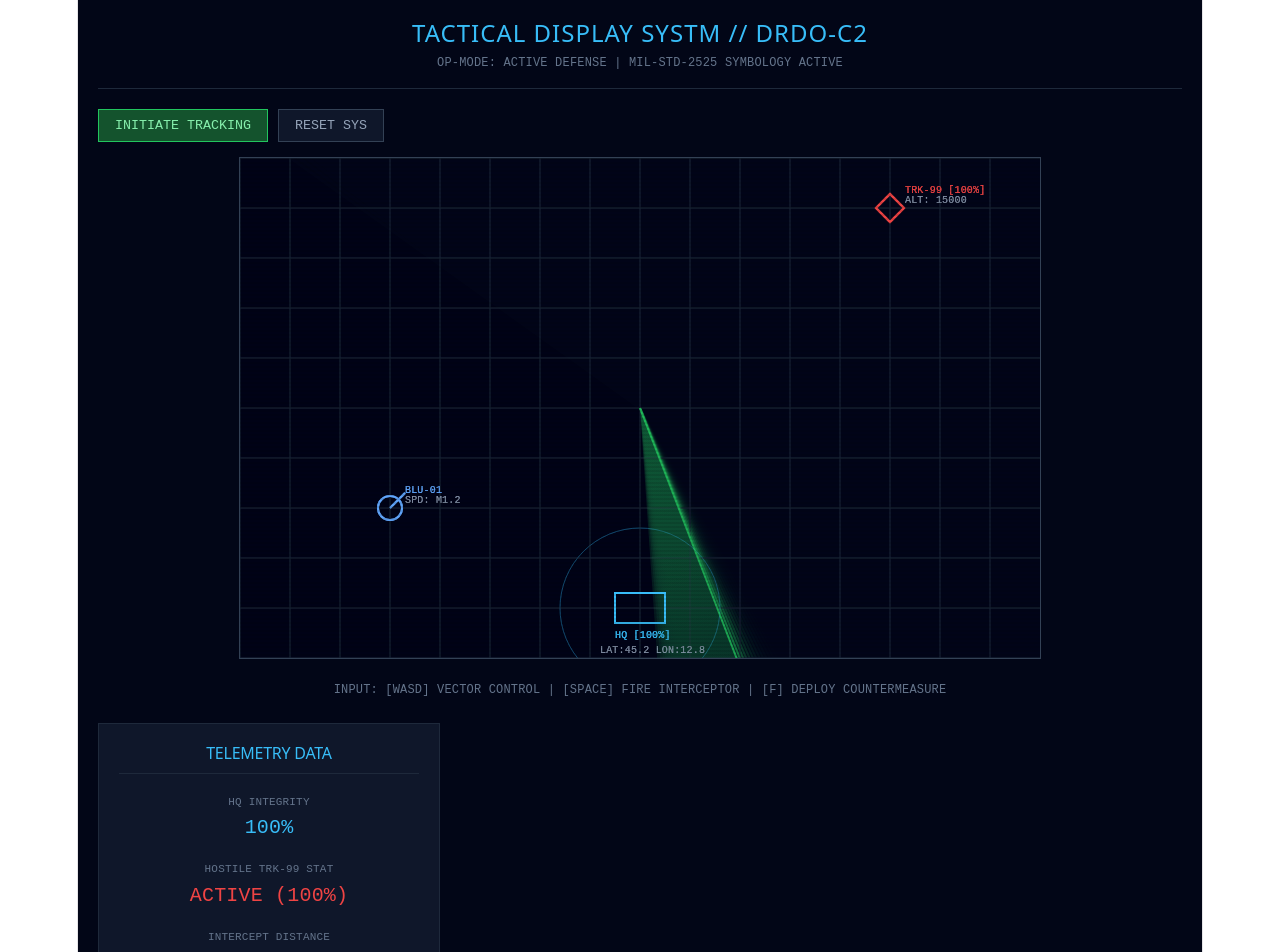
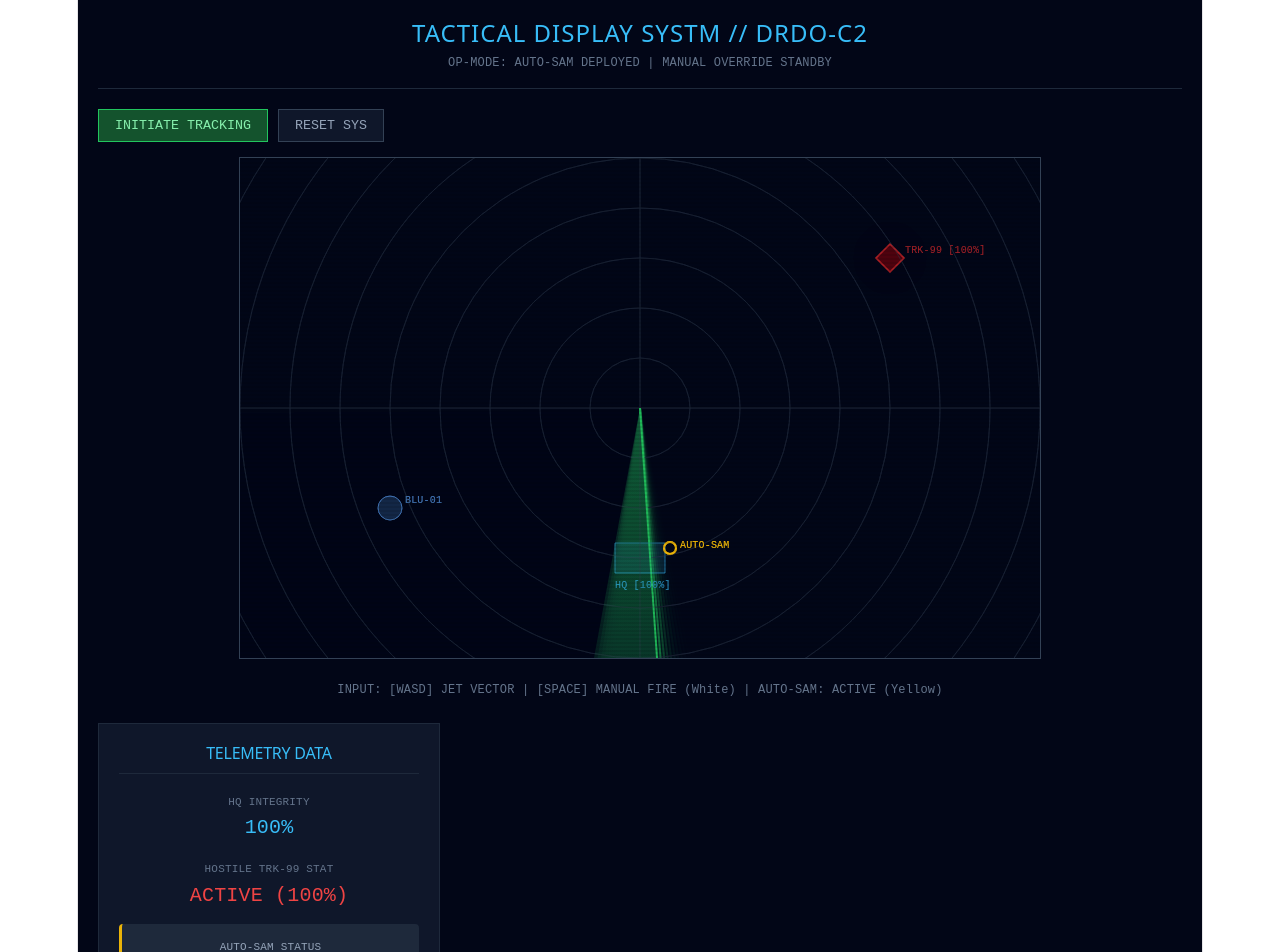
Before and after one commit to sriharish094-hue/drdo-tactical-simulator, a React app in the folder app/: page / in a window 1280 px wide. Shown: the top 952 px of the page. Built offline with nearby package versions, Linux system fonts and the light colour scheme; the HTML template or start-up script is replaced by a standard one.

Commit message:
Fixed Auto-SAM automated missile launch logic

```diff
--- a/app/src/App.jsx
+++ b/app/src/App.jsx
@@ -11,14 +11,17 @@
 
   // Tactical Positions
   const [ownShip, setOwnShip] = useState({ x: 150, y: 350 });
-  const [enemyAgent, setEnemyAgent] = useState({ x: 650, y: 50 });
-  const basePos = { x: 400, y: 450 };
+  const [enemyAgent, setEnemyAgent] = useState({ x: 650, y: 100 });
+  const basePos = { x: 400, y: 400 };
 
   const [missiles, setMissiles] = useState([]);
   const [flares, setFlares] = useState([]);
   const [explosions, setExplosions] = useState([]);
 
-  // Keyboard Controls
+  // Auto-Fire Cooldown Reference
+  const lastAutoFire = useRef(0);
+
+  // Keyboard Controls (Aircraft manual move & fire)
   useEffect(() => {
     const handleKeyDown = (e) => {
       const speed = 12;
@@ -31,31 +34,29 @@
     };
     window.addEventListener('keydown', handleKeyDown);
     return () => window.removeEventListener('keydown', handleKeyDown);
-  }, [ownShip, enemyAgent]);
+  }, [ownShip, enemyAgent, baseHealth]);
 
-  const fireMissile = () => {
-    if (baseHealth > 0) setMissiles(prev => [...prev, { x: ownShip.x, y: ownShip.y, speed: 10 }]);
-  };
+  const fireMissile = () => { if (baseHealth > 0) setMissiles(prev => [...prev, { x: ownShip.x, y: ownShip.y, speed: 12, type: 'MANUAL' }]); };
+  const deployFlare = () => { if (baseHealth > 0) setFlares(prev => [...prev, { x: ownShip.x, y: ownShip.y, life: 100 }]); };
 
-  const deployFlare = () => {
-    if (baseHealth > 0) setFlares(prev => [...prev, { x: ownShip.x, y: ownShip.y, life: 100 }]);
-  };
-
-  // Main Simulation & Radar Engine
+  // Main Simulation Engine
   useEffect(() => {
     let animationFrameId;
     let lastTime = performance.now();
 
     const loop = (time) => {
-      // Run AI logic every ~30ms frame equivalent
       if (time - lastTime > 30) {
         lastTime = time;
 
         if (isAIActive && enemyHealth > 0 && baseHealth > 0) {
-          const dx = ownShip.x - enemyAgent.x;
-          const dy = ownShip.y - enemyAgent.y;
+          const cx = 400; // canvas center X
+          const cy = 250; // canvas center Y
+          const sweepAngle = (Date.now() / 1200) % (Math.PI * 2);
+
+          const dx = ownShip.x - enemyAgent.x, dy = ownShip.y - enemyAgent.y;
           setDistance(Math.floor(Math.sqrt(dx * dx + dy * dy)));
 
+          // 1. Enemy AI Movement
           setEnemyAgent(prev => {
             let tx = basePos.x, ty = basePos.y;
             if (flares.length > 0) {
@@ -64,7 +65,7 @@
             }
             const edx = tx - prev.x, edy = ty - prev.y;
             const edist = Math.sqrt(edx * edx + edy * edy);
-            const speed = mode === 'WAR' ? 2 : 1;
+            const speed = mode === 'WAR' ? 2 : 1.2;
 
             if (edist < 30 && flares.length === 0) {
               setBaseHealth(h => Math.max(0, h - 2));
@@ -74,156 +75,139 @@
             return prev;
           });
 
-          setMissiles(prev => prev.map(m => {
+          // 2. BUG FIX: Missiles Logic (Auto-Fire + Movement combined safely)
+          setMissiles(prevMissiles => {
+            let activeMissiles = [...prevMissiles];
+
+            // AUTO-SAM DETECTION LOGIC
+            let objAngle = Math.atan2(enemyAgent.y - cy, enemyAgent.x - cx);
+            if (objAngle < 0) objAngle += Math.PI * 2;
+            let diff = sweepAngle - objAngle;
+            if (diff < 0) diff += Math.PI * 2;
+
+            // If radar passes over enemy (diff < 0.4) and cooldown (1.5s) passed -> FIRE!
+            if (diff < 0.4 && Date.now() - lastAutoFire.current > 1500 && flares.length === 0) {
+              activeMissiles.push({ x: basePos.x + 30, y: basePos.y - 15, speed: 10, type: 'AUTO' });
+              lastAutoFire.current = Date.now(); // Reset cooldown
+            }
+
+            // MOVEMENT & COLLISION
+            return activeMissiles.map(m => {
               const mdx = enemyAgent.x - m.x, mdy = enemyAgent.y - m.y;
               const mdist = Math.sqrt(mdx * mdx + mdy * mdy);
+
               if (mdist < 25) {
                 setEnemyHealth(h => Math.max(0, h - 25));
                 setScore(s => s + 150);
                 setExplosions(ex => [...ex, { x: enemyAgent.x, y: enemyAgent.y, life: 15 }]);
-              return null;
+                return null; // Destroy missile
               }
               if (mdist < 5) return null;
-            return { x: m.x + (mdx / mdist) * m.speed, y: m.y + (mdy / mdist) * m.speed, speed: m.speed };
-          }).filter(Boolean));
 
+              return { x: m.x + (mdx / mdist) * m.speed, y: m.y + (mdy / mdist) * m.speed, speed: m.speed, type: m.type };
+            }).filter(Boolean);
+          });
+
+          // 3. Update particles
           setFlares(prev => prev.map(f => ({ ...f, life: f.life - 2 })).filter(f => f.life > 0));
           setExplosions(prev => prev.map(e => ({ ...e, life: e.life - 1 })).filter(e => e.life > 0));
         }
       }
 
-      // --- CANVAS DRAWING (60 FPS for smooth radar sweep) ---
+      // --- CANVAS DRAWING (UI) ---
       const canvas = canvasRef.current;
       if (canvas) {
         const ctx = canvas.getContext('2d');
+        const cx = canvas.width / 2, cy = canvas.height / 2;
+        const sweepAngle = (Date.now() / 1200) % (Math.PI * 2);
 
-        // Dark Radar Background with fade effect (creates trail)
-        ctx.fillStyle = 'rgba(2, 6, 23, 0.3)';
-        ctx.fillRect(0, 0, canvas.width, canvas.height);
+        // Dark Background & Grid
+        ctx.fillStyle = 'rgba(2, 6, 23, 0.4)'; ctx.fillRect(0, 0, canvas.width, canvas.height);
+        ctx.strokeStyle = 'rgba(30, 41, 59, 0.6)'; ctx.lineWidth = 1;
+        for (let r = 50; r <= 450; r += 50) { ctx.beginPath(); ctx.arc(cx, cy, r, 0, Math.PI * 2); ctx.stroke(); }
+        ctx.beginPath(); ctx.moveTo(cx, 0); ctx.lineTo(cx, canvas.height); ctx.stroke();
+        ctx.beginPath(); ctx.moveTo(0, cy); ctx.lineTo(canvas.width, cy); ctx.stroke();
 
-        // Grid Background
-        ctx.strokeStyle = 'rgba(30, 41, 59, 0.5)';
-        ctx.lineWidth = 1;
-        for (let i = 0; i < canvas.width; i += 50) {
-          ctx.beginPath(); ctx.moveTo(i, 0); ctx.lineTo(i, canvas.height); ctx.stroke();
-          ctx.beginPath(); ctx.moveTo(0, i); ctx.lineTo(canvas.width, i); ctx.stroke();
-        }
+        // Green Radar Sweep
+        const radius = Math.max(cx, cy) + 100;
+        ctx.save(); ctx.translate(cx, cy); ctx.rotate(sweepAngle);
+        ctx.beginPath(); ctx.moveTo(0, 0); ctx.arc(0, 0, radius, 0, 0.25); ctx.lineTo(0, 0);
+        const gradient = ctx.createLinearGradient(0, 0, radius, 0);
+        gradient.addColorStop(0, 'rgba(34, 197, 94, 0.25)'); gradient.addColorStop(1, 'rgba(34, 197, 94, 0)');
+        ctx.fillStyle = gradient; ctx.fill();
+        ctx.beginPath(); ctx.moveTo(0, 0); ctx.lineTo(radius, 0);
+        ctx.strokeStyle = 'rgba(34, 197, 94, 0.9)'; ctx.lineWidth = 2; ctx.stroke(); ctx.restore();
 
-        // Draw Rotating Radar Sweep
-        const cx = canvas.width / 2;
-        const cy = canvas.height / 2;
-        const radius = Math.max(cx, cy) + 100;
-        const currentAngle = (Date.now() / 1500) % (Math.PI * 2);
-
-        ctx.save();
-        ctx.translate(cx, cy);
-        ctx.rotate(currentAngle);
-
-        ctx.beginPath();
-        ctx.moveTo(0, 0);
-        ctx.arc(0, 0, radius, 0, 0.3); // Radar beam width
-        ctx.lineTo(0, 0);
-        const gradient = ctx.createLinearGradient(0, 0, radius, 0);
-        gradient.addColorStop(0, 'rgba(34, 197, 94, 0.2)');
-        gradient.addColorStop(1, 'rgba(34, 197, 94, 0)');
-        ctx.fillStyle = gradient;
-        ctx.fill();
-
-        ctx.beginPath();
-        ctx.moveTo(0, 0);
-        ctx.lineTo(radius, 0);
-        ctx.strokeStyle = 'rgba(34, 197, 94, 0.8)'; // Bright sweep line
-        ctx.lineWidth = 2;
-        ctx.stroke();
-        ctx.restore();
-
-        // Helper function for tactical text
-        const drawTacticalText = (text, x, y, color) => {
-          ctx.fillStyle = color;
-          ctx.font = '10px "Courier New", monospace';
-          ctx.fillText(text, x, y);
+        const getIllumination = (x, y) => {
+          let objAngle = Math.atan2(y - cy, x - cx);
+          if (objAngle < 0) objAngle += Math.PI * 2;
+          let diff = sweepAngle - objAngle;
+          if (diff < 0) diff += Math.PI * 2;
+          return (diff < 0.2) ? 1.0 : (diff < 1.5 ? 1.0 - (diff / 1.5) : 0.1);
         };
 
-        // Base HQ (NATO Friendly Ground - Blue Rectangle)
-        ctx.beginPath();
-        ctx.rect(basePos.x - 25, basePos.y - 15, 50, 30);
-        ctx.strokeStyle = baseHealth > 30 ? '#38bdf8' : '#ef4444';
-        ctx.lineWidth = 2;
-        ctx.stroke();
-        drawTacticalText(`HQ [${baseHealth}%]`, basePos.x - 25, basePos.y + 30, '#38bdf8');
-        drawTacticalText(`LAT:45.2 LON:12.8`, basePos.x - 40, basePos.y + 45, 'rgba(148, 163, 184, 0.7)');
+        const drawTacticalText = (text, x, y, color) => { ctx.fillStyle = color; ctx.font = '10px "Courier New", monospace'; ctx.fillText(text, x, y); };
 
-        // Base Radius
-        ctx.beginPath();
-        ctx.arc(basePos.x, basePos.y, 80, 0, Math.PI * 2);
-        ctx.strokeStyle = baseHealth > 30 ? 'rgba(56, 189, 248, 0.15)' : 'rgba(239, 68, 68, 0.3)';
-        ctx.lineWidth = 1;
-        ctx.stroke();
+        // Base HQ & Auto-SAM Turret
+        const baseIllum = getIllumination(basePos.x, basePos.y);
+        ctx.beginPath(); ctx.rect(basePos.x - 25, basePos.y - 15, 50, 30);
+        ctx.fillStyle = `rgba(56, 189, 248, ${baseIllum > 0.8 ? 0.4 : 0.05})`; ctx.fill();
+        ctx.strokeStyle = `rgba(56, 189, 248, ${Math.max(0.3, baseIllum)})`; ctx.lineWidth = baseIllum > 0.8 ? 2 : 1; ctx.stroke();
+        drawTacticalText(`HQ [${baseHealth}%]`, basePos.x - 25, basePos.y + 30, `rgba(56, 189, 248, ${Math.max(0.5, baseIllum)})`);
 
-        // Own Jet (NATO Friendly Air - Blue Circle/Arc)
-        ctx.beginPath();
-        ctx.arc(ownShip.x, ownShip.y, 12, 0, Math.PI * 2);
-        ctx.strokeStyle = '#60a5fa';
-        ctx.lineWidth = 2;
-        ctx.stroke();
-        ctx.beginPath();
-        ctx.moveTo(ownShip.x, ownShip.y);
-        ctx.lineTo(ownShip.x + 15, ownShip.y - 15); // Velocity vector line
-        ctx.stroke();
-        drawTacticalText('BLU-01', ownShip.x + 15, ownShip.y - 15, '#60a5fa');
-        drawTacticalText(`SPD: M1.2`, ownShip.x + 15, ownShip.y - 5, 'rgba(148, 163, 184, 0.7)');
+        ctx.beginPath(); ctx.arc(basePos.x + 30, basePos.y - 10, 6, 0, Math.PI*2);
+        ctx.strokeStyle = (Date.now() - lastAutoFire.current < 500) ? '#ff0000' : '#eab308';
+        ctx.lineWidth = 2; ctx.stroke();
+        drawTacticalText('AUTO-SAM', basePos.x + 40, basePos.y - 10, '#eab308');
 
-        // Enemy Drone (NATO Hostile Air - Red Diamond)
+        // Own Jet (Blue)
+        const jetIllum = getIllumination(ownShip.x, ownShip.y);
+        ctx.beginPath(); ctx.arc(ownShip.x, ownShip.y, 12, 0, Math.PI * 2);
+        ctx.fillStyle = `rgba(96, 165, 250, ${jetIllum > 0.8 ? 0.6 : 0.1})`; ctx.fill();
+        ctx.strokeStyle = `rgba(96, 165, 250, ${Math.max(0.4, jetIllum)})`; ctx.lineWidth = jetIllum > 0.8 ? 2 : 1; ctx.stroke();
+        drawTacticalText('BLU-01', ownShip.x + 15, ownShip.y - 5, `rgba(96, 165, 250, ${Math.max(0.5, jetIllum)})`);
+
+        // Enemy Drone (Red)
         if (enemyHealth > 0) {
-          ctx.beginPath();
-          ctx.moveTo(enemyAgent.x, enemyAgent.y - 14);
-          ctx.lineTo(enemyAgent.x + 14, enemyAgent.y);
-          ctx.lineTo(enemyAgent.x, enemyAgent.y + 14);
-          ctx.lineTo(enemyAgent.x - 14, enemyAgent.y);
-          ctx.closePath();
-          ctx.strokeStyle = '#ef4444';
-          ctx.lineWidth = 2;
-          ctx.stroke();
-          drawTacticalText(`TRK-99 [${enemyHealth}%]`, enemyAgent.x + 15, enemyAgent.y - 15, '#ef4444');
-          drawTacticalText(`ALT: 15000`, enemyAgent.x + 15, enemyAgent.y - 5, 'rgba(148, 163, 184, 0.7)');
+          const enemyIllum = getIllumination(enemyAgent.x, enemyAgent.y);
+          if (enemyIllum > 0.7) {
+            ctx.beginPath(); ctx.arc(enemyAgent.x, enemyAgent.y, 30 * (1 - enemyIllum) + 15, 0, Math.PI*2);
+            ctx.strokeStyle = `rgba(255, 0, 0, ${(enemyIllum - 0.7) * 3})`; ctx.lineWidth = 3; ctx.stroke();
+          }
+          ctx.beginPath(); ctx.moveTo(enemyAgent.x, enemyAgent.y - 14); ctx.lineTo(enemyAgent.x + 14, enemyAgent.y);
+          ctx.lineTo(enemyAgent.x, enemyAgent.y + 14); ctx.lineTo(enemyAgent.x - 14, enemyAgent.y); ctx.closePath();
+          if (enemyIllum > 0.7) { ctx.fillStyle = '#ff0000'; ctx.shadowBlur = 20; ctx.shadowColor = '#ff0000'; }
+          else { ctx.fillStyle = 'rgba(255, 0, 0, 0.15)'; ctx.shadowBlur = 0; }
+          ctx.fill();
+          ctx.strokeStyle = `rgba(255, 50, 50, ${Math.max(0.4, enemyIllum)})`; ctx.lineWidth = enemyIllum > 0.7 ? 3 : 1.5; ctx.stroke();
+          ctx.shadowBlur = 0;
+          drawTacticalText(`TRK-99 [${enemyHealth}%]`, enemyAgent.x + 15, enemyAgent.y - 5, `rgba(255, 50, 50, ${Math.max(0.4, enemyIllum)})`);
         } else {
           drawTacticalText('TARGET DESTROYED', enemyAgent.x - 40, enemyAgent.y, '#4ade80');
         }
 
-        // Flares (Chaff/Flare Decoys - Yellow cross)
+        // Missiles & Flares Rendering
         flares.forEach(f => {
-          ctx.beginPath();
-          ctx.moveTo(f.x - 5, f.y - 5); ctx.lineTo(f.x + 5, f.y + 5);
+          ctx.beginPath(); ctx.moveTo(f.x - 5, f.y - 5); ctx.lineTo(f.x + 5, f.y + 5);
           ctx.moveTo(f.x + 5, f.y - 5); ctx.lineTo(f.x - 5, f.y + 5);
-          ctx.strokeStyle = '#facc15';
-          ctx.lineWidth = 2;
-          ctx.stroke();
+          ctx.strokeStyle = '#facc15'; ctx.lineWidth = 2; ctx.stroke();
         });
 
-        // Missiles (White Interceptor lines)
         missiles.forEach(m => {
-          ctx.beginPath();
-          ctx.arc(m.x, m.y, 3, 0, Math.PI * 2);
-          ctx.fillStyle = '#ffffff';
-          ctx.fill();
+          ctx.beginPath(); ctx.arc(m.x, m.y, 4, 0, Math.PI * 2);
+          ctx.fillStyle = m.type === 'AUTO' ? '#eab308' : '#ffffff'; // AUTO = Yellow, MANUAL = White
+          if (m.type === 'AUTO') { ctx.shadowBlur = 10; ctx.shadowColor = '#eab308'; }
+          ctx.fill(); ctx.shadowBlur = 0;
         });
 
-        // Explosions
         explosions.forEach(e => {
-          ctx.beginPath();
-          ctx.arc(e.x, e.y, (15 - e.life) * 2, 0, Math.PI * 2);
-          ctx.strokeStyle = `rgba(239, 68, 68, ${e.life / 15})`;
-          ctx.lineWidth = 3;
-          ctx.stroke();
+          ctx.beginPath(); ctx.arc(e.x, e.y, (15 - e.life) * 2, 0, Math.PI * 2);
+          ctx.strokeStyle = `rgba(239, 68, 68, ${e.life / 15})`; ctx.lineWidth = 3; ctx.stroke();
         });
 
-        // Game Over Overlay
         if (baseHealth <= 0) {
-          ctx.fillStyle = 'rgba(0,0,0,0.8)';
-          ctx.fillRect(0, 0, canvas.width, canvas.height);
-          ctx.fillStyle = '#ef4444';
-          ctx.font = 'bold 30px "Courier New", monospace';
-          ctx.fillText('SYSTEM FAILURE: HQ BREACHED', 150, 240);
+          ctx.fillStyle = 'rgba(0,0,0,0.8)'; ctx.fillRect(0, 0, canvas.width, canvas.height);
+          ctx.fillStyle = '#ef4444'; ctx.font = 'bold 30px "Courier New", monospace'; ctx.fillText('SYSTEM FAILURE: HQ BREACHED', 150, 240);
         }
       }
       animationFrameId = requestAnimationFrame(loop);
@@ -234,7 +218,7 @@
   }, [isAIActive, ownShip, enemyAgent, mode, flares, enemyHealth, baseHealth, missiles, explosions]);
 
   const handleReset = () => {
-    setOwnShip({ x: 150, y: 350 }); setEnemyAgent({ x: 650, y: 50 });
+    setOwnShip({ x: 150, y: 350 }); setEnemyAgent({ x: 650, y: 100 });
     setMissiles([]); setFlares([]); setExplosions([]);
     setEnemyHealth(100); setBaseHealth(100); setScore(0); setDistance(0);
   };
@@ -243,7 +227,7 @@
     <div style={{ backgroundColor: '#020617', color: 'white', minHeight: '100vh', padding: '20px', fontFamily: '"Courier New", monospace' }}>
       <header style={{ borderBottom: '1px solid #1e293b', paddingBottom: '12px', marginBottom: '20px' }}>
         <h1 style={{ color: '#38bdf8', margin: 0, fontSize: '24px', letterSpacing: '1px' }}>TACTICAL DISPLAY SYSTM // DRDO-C2</h1>
-        <p style={{ color: '#64748b', margin: '4px 0 0 0', fontSize: '12px' }}>OP-MODE: ACTIVE DEFENSE | MIL-STD-2525 SYMBOLOGY ACTIVE</p>
+        <p style={{ color: '#64748b', margin: '4px 0 0 0', fontSize: '12px' }}>OP-MODE: AUTO-SAM DEPLOYED | MANUAL OVERRIDE STANDBY</p>
       </header>
 
       <div style={{ display: 'flex', gap: '20px', flexWrap: 'wrap' }}>
@@ -258,13 +242,12 @@
           </div>
 
           <div style={{ border: '1px solid #334155', display: 'inline-block', backgroundColor: '#020617', position: 'relative' }}>
-            {/* CRT Scanline Overlay effect */}
             <div style={{ position: 'absolute', top: 0, left: 0, right: 0, bottom: 0, background: 'repeating-linear-gradient(0deg, transparent, transparent 2px, rgba(0,0,0,0.1) 2px, rgba(0,0,0,0.1) 4px)', pointerEvents: 'none' }}></div>
             <canvas ref={canvasRef} width={800} height={500} style={{ display: 'block', maxWidth: '100%' }} />
           </div>
 
           <div style={{ color: '#64748b', fontSize: '12px', marginTop: '10px' }}>
-            INPUT: [WASD] VECTOR CONTROL | [SPACE] FIRE INTERCEPTOR | [F] DEPLOY COUNTERMEASURE
+            INPUT: [WASD] JET VECTOR | [SPACE] MANUAL FIRE (White) | AUTO-SAM: ACTIVE (Yellow)
           </div>
         </div>
 
@@ -282,9 +265,11 @@
                 {enemyHealth > 0 ? `ACTIVE (${enemyHealth}%)` : 'NEUTRALIZED'}
               </div>
             </div>
-            <div>
-              <div style={{ color: '#64748b', fontSize: '11px' }}>INTERCEPT DISTANCE</div>
-              <div style={{ fontSize: '20px', color: '#facc15' }}>{enemyHealth > 0 ? `${distance} NM` : '---'}</div>
+            <div style={{ backgroundColor: '#1e293b', padding: '10px', borderRadius: '4px', borderLeft: '3px solid #eab308' }}>
+              <div style={{ color: '#94a3b8', fontSize: '11px' }}>AUTO-SAM STATUS</div>
+              <div style={{ fontSize: '14px', color: '#eab308', fontWeight: 'bold' }}>
+                {enemyHealth > 0 ? 'SCANNING...' : 'STANDBY'}
+              </div>
             </div>
           </div>
         </div>
```
Lines whose indentation alone changed are shown as unchanged.
